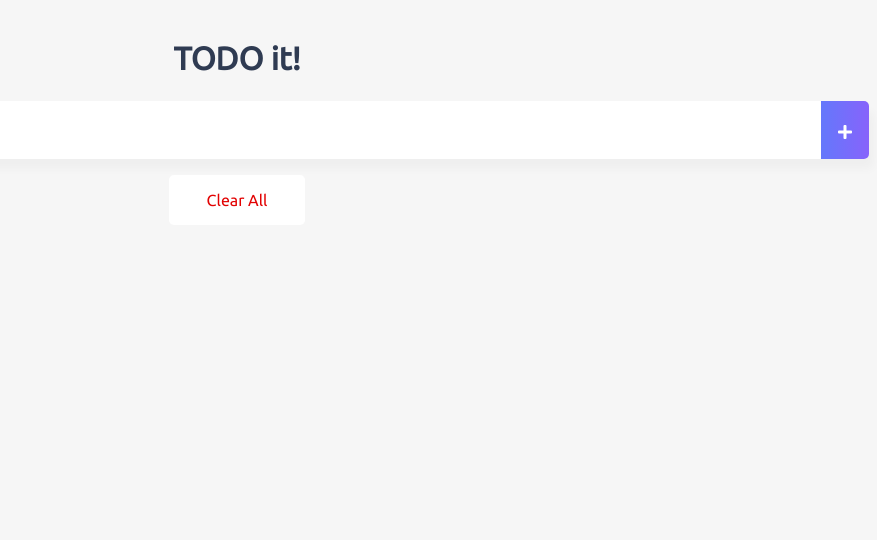
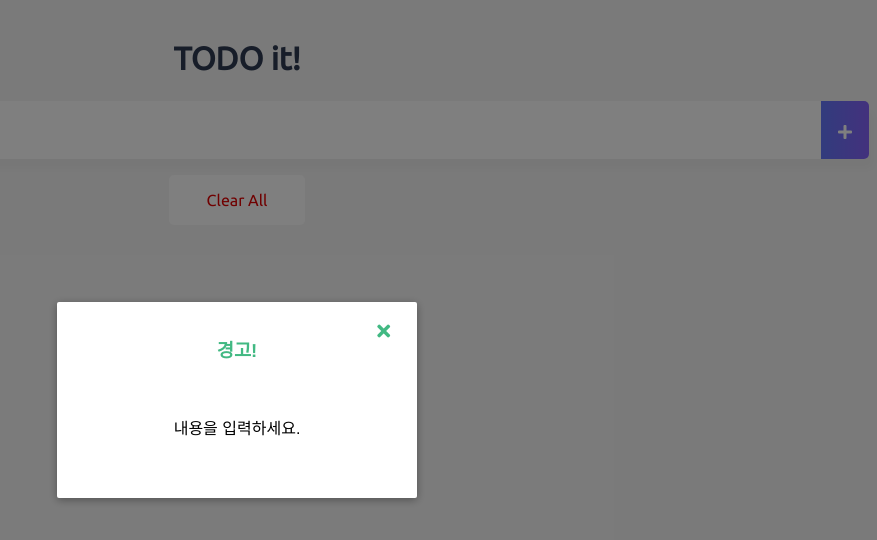
Before and after one commit to jhyounyaho/VueJS_TodoApp, a Vue app: page / in a window 1280 px wide. Both pictures are taken after a click on the icon 1248 px from the left and 131 px from the top of the page. Shown: the top 540 px of the page, without its empty margins (403-1280 px from the left). Built offline with nearby package versions, Linux system fonts and the light colour scheme.

Commit message:
Todo App 사용자 경험 개선 모달 컴포넌트 등록, slot, 트렌지션 적용

```diff
--- a/src/components/TodoInput.vue
+++ b/src/components/TodoInput.vue
@@ -6,14 +6,30 @@
     <span class="addContainer" v-on:click="addTodo">
       <i class="fas fa-plus addBtn"></i>
     </span>
+
+    <Modal v-if="showModal" @close="showModal = false">
+      <!-- you can use custom content here to overwrite default conten -->
+      <h3 slot="header">
+        경고!
+        <i class="fas fa-times closeModalBtn" @click="showModal = false"></i>
+      </h3>
+      <div slot="body">
+        내용을 입력하세요.
+      </div>
+      <div slot="footer">
+      </div>
+    </Modal>
   </div>
 </template>
 
 <script>
+import Modal from './common/Modal.vue';
+
 export default {
   data: function() {
     return {
       newTodoItem: '',
+      showModal: false,
     }
   },
   methods: {
@@ -22,12 +38,17 @@
       if (this.newTodoItem !== '') {
         this.$emit("addTodoItem", this.newTodoItem);
         this.clearInput();
+      } else {
+        this.showModal = !this.showModal;
       }
     },
     clearInput: function() {
       this.newTodoItem = '';
     },
   },
+  components: {
+    Modal,
+  }
 }
 </script>
 
@@ -57,4 +78,10 @@
     vertical-align: middle;
     cursor: pointer;
   }
+  .closeModalBtn {
+    color: #42b983;
+    cursor: pointer;
+    position: absolute;
+    margin-left: 120px;
+  }
 </style>>
--- a/src/components/TodoList.vue
+++ b/src/components/TodoList.vue
@@ -1,7 +1,7 @@
 <!-- TodoList.vue Presentational Component -->
 <template>
   <div>
-    <ul>
+    <transition-group name="list" tag="ul">
       <li v-for="(todoItem, index) in propsdata" v-bind:key="todoItem.item" class="shadow">
         <i
           class="fas fa-check checkBtn shadow"
@@ -15,7 +15,7 @@
           <i class="fas fa-trash-alt shadow"></i>
         </span>
       </li>
-    </ul>
+    </transition-group>
   </div>
 </template>
 
@@ -71,4 +71,12 @@
   i {
     cursor: pointer;
   }
+  /* 리스트 아이템 트렌지션 효과 */
+  .list-enter-active, .list-leave-active {
+    transition: all 1s;
+  }
+  .list-enter, .list-leave-to /* .list-leave-active below version 2.1.8 */ {
+    opacity: 0;
+    transform: translateY(30px);
+  }
 </style>
--- /dev/null
+++ b/src/components/common/Modal.vue
@@ -0,0 +1,104 @@
+<template>
+  <transition name="modal">
+    <div class="modal-mask">
+      <div class="modal-wrapper">
+        <div class="modal-container">
+
+          <div class="modal-header">
+            <slot name="header">
+              default header
+            </slot>
+          </div>
+
+          <div class="modal-body">
+            <slot name="body">
+              default body
+            </slot>
+          </div>
+
+          <div class="modal-footer">
+            <slot name="footer">
+              default footer
+              <button class="modal-default-button" @click="$emit('close')">
+                OK
+              </button>
+            </slot>
+          </div>
+
+        </div>
+      </div>
+    </div>
+  </transition>
+</template>
+
+<script>
+export default {
+
+}
+</script>
+
+<style>
+  .modal-mask {
+    position: fixed;
+    z-index: 9998;
+    top: 0;
+    left: 0;
+    width: 100%;
+    height: 100%;
+    background-color: rgba(0, 0, 0, 0.5);
+    display: table;
+    transition: opacity 0.3s ease;
+  }
+
+  .modal-wrapper {
+    display: table-cell;
+    vertical-align: middle;
+  }
+
+  .modal-container {
+    width: 300px;
+    margin: 0px auto;
+    padding: 20px 30px;
+    background-color: #fff;
+    border-radius: 2px;
+    box-shadow: 0 2px 8px rgba(0, 0, 0, 0.33);
+    transition: all 0.3s ease;
+    font-family: Helvetica, Arial, sans-serif;
+  }
+
+  .modal-header h3 {
+    margin-top: 0;
+    color: #42b983;
+  }
+
+  .modal-body {
+    margin: 20px 0;
+  }
+
+  .modal-default-button {
+    float: right;
+  }
+
+  /*
+  * The following styles are auto-applied to elements with
+  * transition="modal" when their visibility is toggled
+  * by Vue.js.
+  *
+  * You can easily play with the modal transition by editing
+  * these styles.
+  */
+
+  .modal-enter {
+    opacity: 0;
+  }
+
+  .modal-leave-active {
+    opacity: 0;
+  }
+
+  .modal-enter .modal-container,
+  .modal-leave-active .modal-container {
+    -webkit-transform: scale(1.1);
+    transform: scale(1.1);
+  }
+</style>
```
Also changed, not shown: 1 other file (tests, documents, lock files or other folders).
